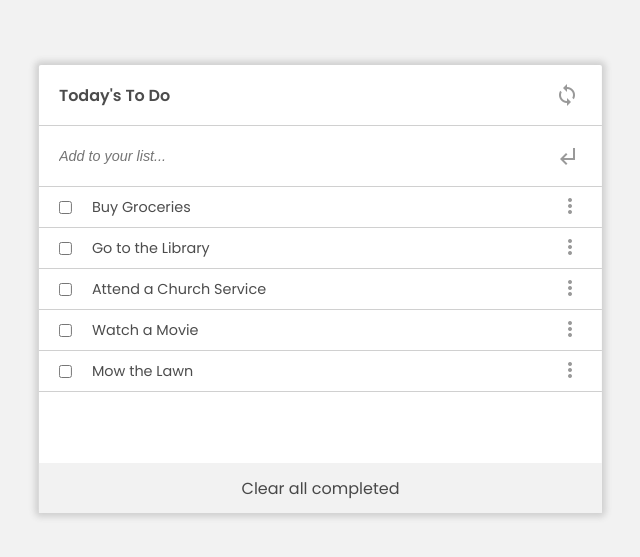
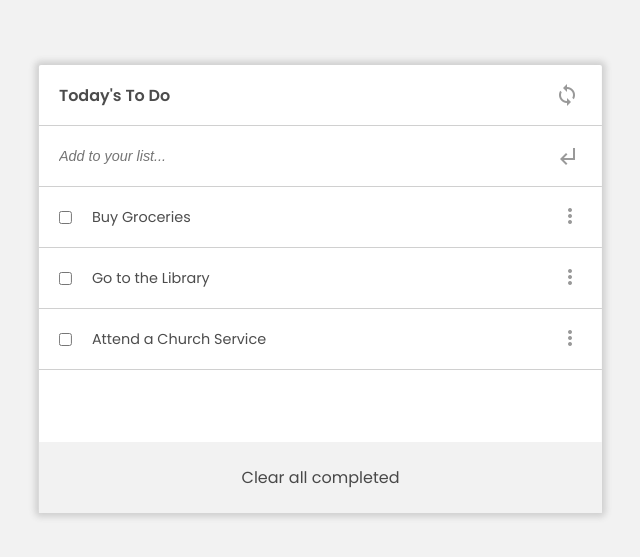
Before and after one commit to kennedyowusu/to-do-application, a website built with webpack: page src/index.html in a window 1280 px wide. Shown: the part 159-716 px from the top of the page, without its empty margins (299-939 px from the left). Built offline with nearby package versions, Linux system fonts and the light colour scheme.

Commit message:
refine card footer

```diff
--- a/src/index.js
+++ b/src/index.js
@@ -21,17 +21,7 @@ const uiData = [
     index: 3,
   },
 
-  {
-    description: 'Watch a Movie',
-    completed: true,
-    index: 4,
-  },
 
-  {
-    description: 'Mow the Lawn',
-    completed: true,
-    index: 5,
-  },
 
 ];
 
--- a/src/style.css
+++ b/src/style.css
@@ -168,8 +168,8 @@ input[type="text"]:focus {
   justify-content: space-between;
   align-items: center;
   padding-left: 20px;
-  padding-bottom: 20px;
-  padding-top: 20px;
+  padding-bottom: 30px;
+  padding-top: 30px;
   border-bottom: 1px solid #d0d0d0;
 }
 
@@ -203,7 +203,7 @@ input[type="text"]:focus {
 .card-footer {
   width: 100%;
   height: 20%;
-  margin-top: -50px;
+  margin-top: -69px;
   display: flex;
   justify-content: center;
   align-items: center;
```
